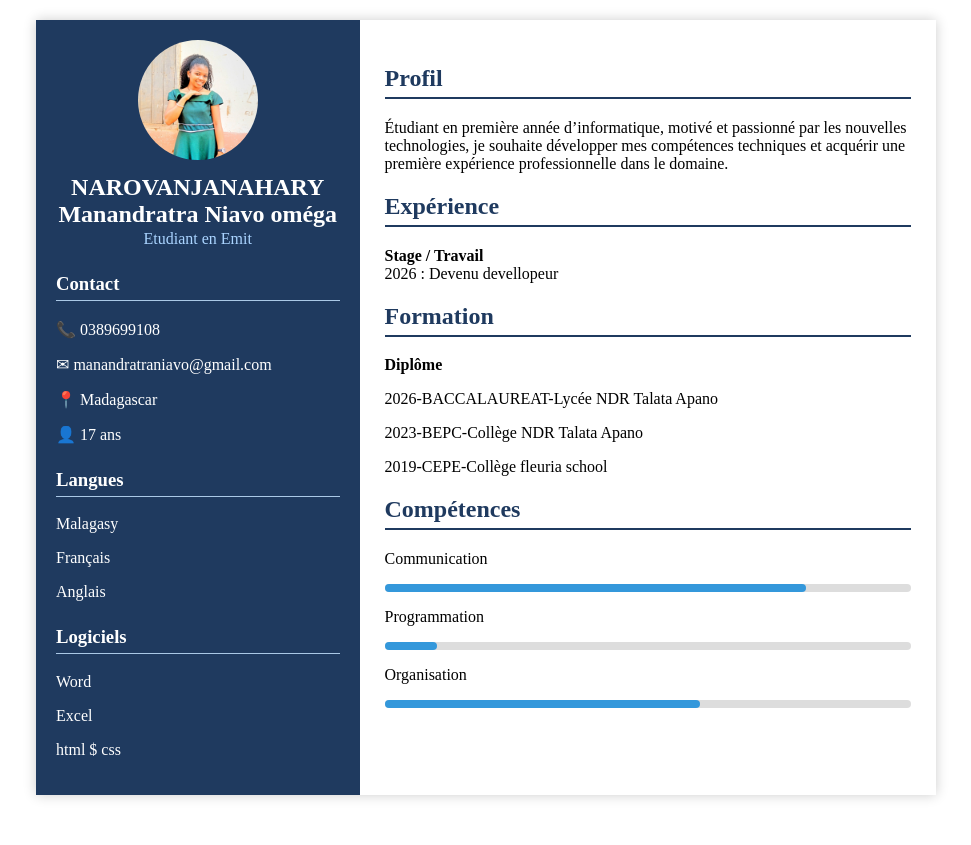
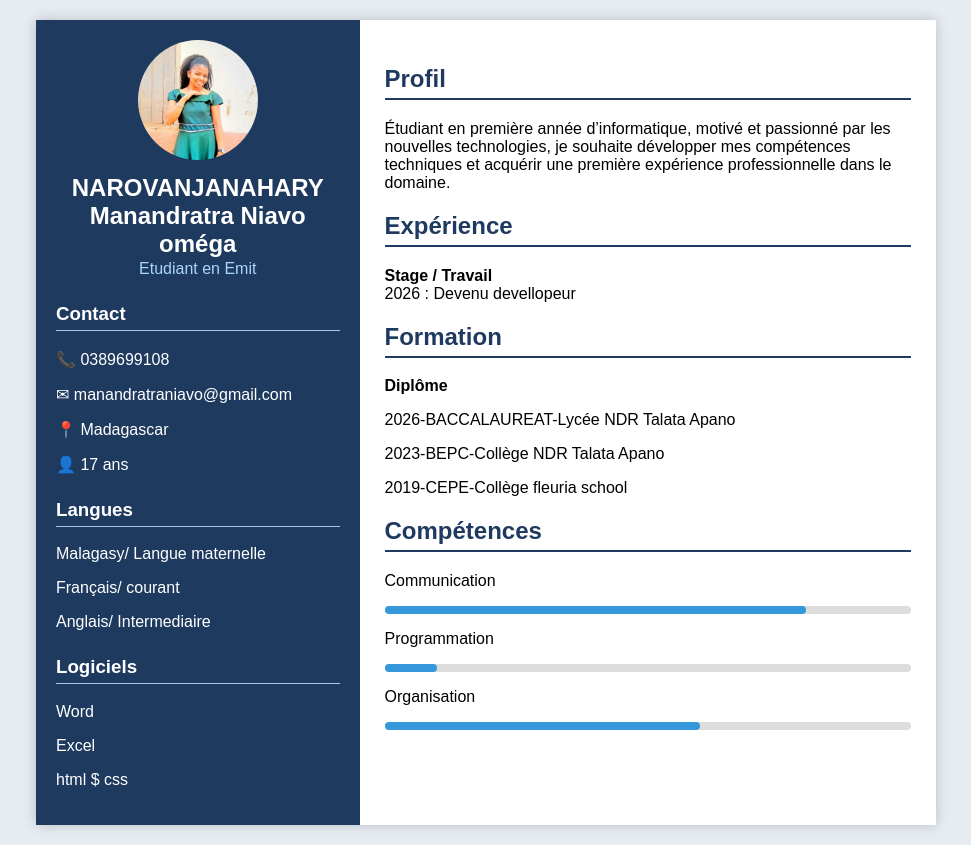
Before and after one commit to BoniRZ/GR12-PROJECT-Original, a plain HTML site: page cv/narovana.html in a window 1280 px wide. Shown: the whole page, without its empty margins (154-1125 px from the left). Before the commit the page ends 815 px from the top, so only its background shows below. Drawn offline with Linux system fonts and the light colour scheme.

Commit message:
Add files via upload
voila mon cv

```diff
--- a/cv/narovana.html
+++ b/cv/narovana.html
@@ -9,6 +9,7 @@
 <body>
 
 <div class="cv">
+
 
     <div class="left">
         <img src="photo.png" alt="photo">
@@ -26,9 +27,9 @@
 
         <div class="section">
             <h3>Langues</h3>
-            <p>Malagasy</p>
-            <p>Français</p>
-            <p>Anglais</p>
+            <p>Malagasy/ Langue maternelle</p>
+            <p>Français/ courant</p>
+            <p>Anglais/ Intermediaire</p>
         </div>
 
         <div class="section">
@@ -38,13 +39,14 @@
             <p>html $ css</p>
         </div>
     </div>
-
-
     <div class="right">
 
         <h2>Profil</h2>
         <p>
-            Étudiant en première année d’informatique, motivé et passionné par les nouvelles technologies, je souhaite développer mes compétences techniques et acquérir une première expérience professionnelle dans le domaine.
+            Étudiant en première année d’informatique,
+            motivé et passionné par les nouvelles technologies,
+            je souhaite développer mes compétences techniques et acquérir une
+            première expérience professionnelle dans le domaine.
         </p>
 
         <h2>Expérience</h2>
@@ -77,5 +79,4 @@
 </div>
 
 </body>
-
 </html>
--- a/cv/style.css
+++ b/cv/style.css
@@ -1,4 +1,4 @@
-[09:12, 20/02/2026] Julien: body{
+ body{
     margin:0;
     font-family: Arial, sans-serif;
     background:#e6ecf2;
@@ -11,6 +11,7 @@
     background:white;
     box-shadow:0 0 12px rgba(0,0,0,0.2);
 }
+
 
 .left{
     width:35%;
@@ -46,6 +47,7 @@
     padding-bottom:5px;
 }
 
+
 .right{
     width:65%;
     padding:25px;
@@ -60,6 +62,7 @@
 .item{
     margin-top:10px;
 }
+
 
 .bar{
     background:#ddd;
```
